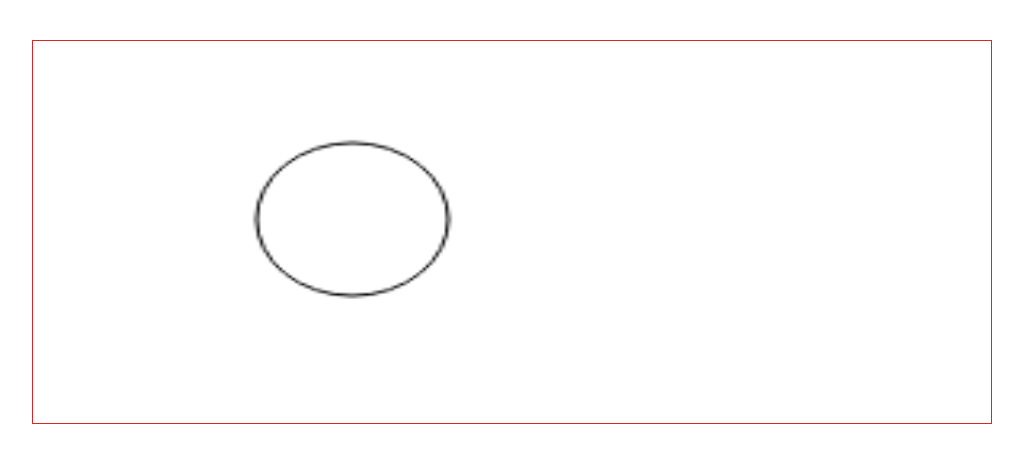
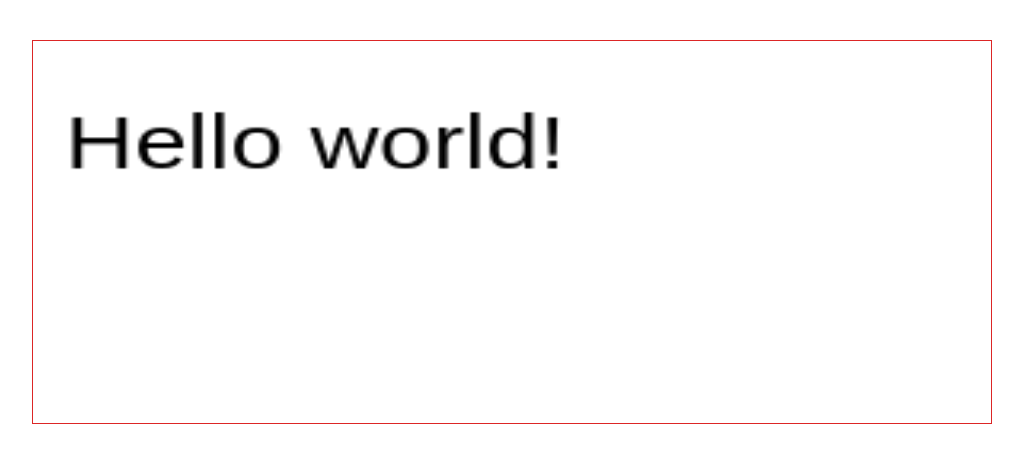
Before and after one commit to NabarajBasnet/Box-Collision, a website: page boxcollision/index.html in a window 1280 px wide. Shown: the whole page, without its empty margins (168-1191 px from the left). Drawn offline with nearby package versions, Linux system fonts and the light colour scheme.

Commit message:
Write word in canvas

```diff
--- a/boxcollision/index.html
+++ b/boxcollision/index.html
@@ -19,9 +19,9 @@
 
             </canvas> -->
 
-            <canvas id="circle" class="w-full h-96 border border-red-600 m-10">
+            <!-- <canvas id="circle" class="w-full h-96 border border-red-600 m-10">            </canvas> -->
+            <canvas id="text" class="w-full h-96 border border-red-600 m-10">            </canvas>
 
-            </canvas>
         </div>
     </div>
 
--- a/boxcollision/script.js
+++ b/boxcollision/script.js
@@ -209,10 +209,19 @@
 
 
 // Draw circle in canvas
-const circle = document.getElementById('circle');
-const ctx = circle.getContext('2d');
-ctx.beginPath();
-ctx.arc(100, 70, 30, 0, 2 * Math.PI);
-ctx.stroke();
+// const circle = document.getElementById('circle');
+// const ctx = circle.getContext('2d');
+// ctx.beginPath();
+// ctx.arc(100, 70, 30, 0, 2 * Math.PI);
+// ctx.stroke();
 
-console.log(ctx);
+// console.log(ctx);
+
+
+// Write text in canvas
+const c = document.getElementById('text');
+const ctx = c.getContext('2d');
+ctx.font = "30px Arial";
+ctx.fillText('Hello world!', 10, 50);
+ctx.textAlign = 'center'
+console.log(ctx)
```
